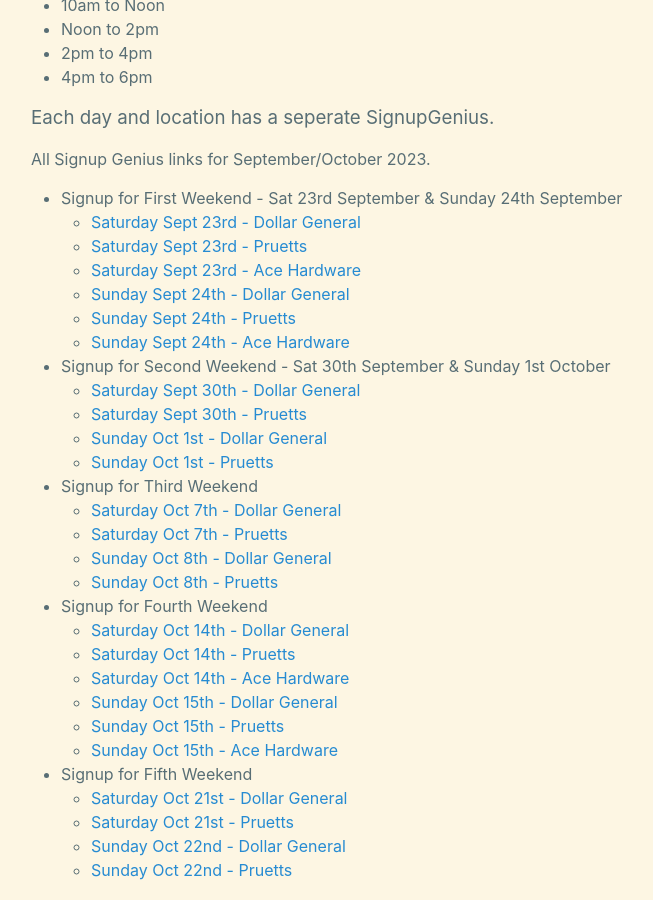
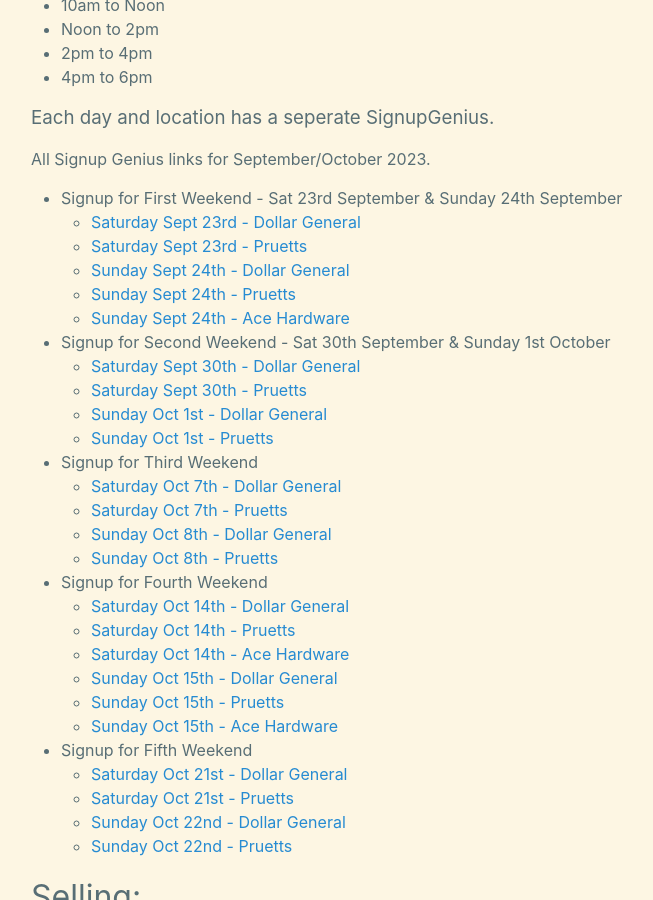
Before and after one commit to CodeJourneymen/scoutpiemaster, a Jekyll site: the page built from shownsell.md, in a window 1280 px wide and 900 px high, scrolled down 626 px. Shown: the whole window, without its empty margins (239-892 px from the left). Built offline with Jekyll 4.4.1, drawn with Linux system fonts in a browser that asks for light colours.

Commit message:
Update shownsell.md

```diff
--- a/shownsell.md
+++ b/shownsell.md
@@ -30,7 +30,6 @@
 - Signup for First Weekend - Sat 23rd September & Sunday 24th September
   - [Saturday Sept 23rd -  Dollar General](https://www.signupgenius.com/go/5080C4BAFAA29A2FA7-dollar)
   - [Saturday Sept 23rd - Pruetts](https://www.signupgenius.com/go/5080C4BAFAA29A2FA7-satsept)
-  - [Saturday Sept 23rd - Ace Hardware](https://www.signupgenius.com/go/5080C4BAFAA29A2FA7-44322798-satsept#/)
   - [Sunday Sept 24th -  Dollar General](https://www.signupgenius.com/go/5080C4BAFAA29A2FA7-sunsept)
   - [Sunday Sept 24th - Pruetts](https://www.signupgenius.com/go/5080C4BAFAA29A2FA7-sunsept1)
   - [Sunday Sept 24th - Ace Hardware](https://www.signupgenius.com/go/5080C4BAFAA29A2FA7-44322954-sunsept#/)
```
